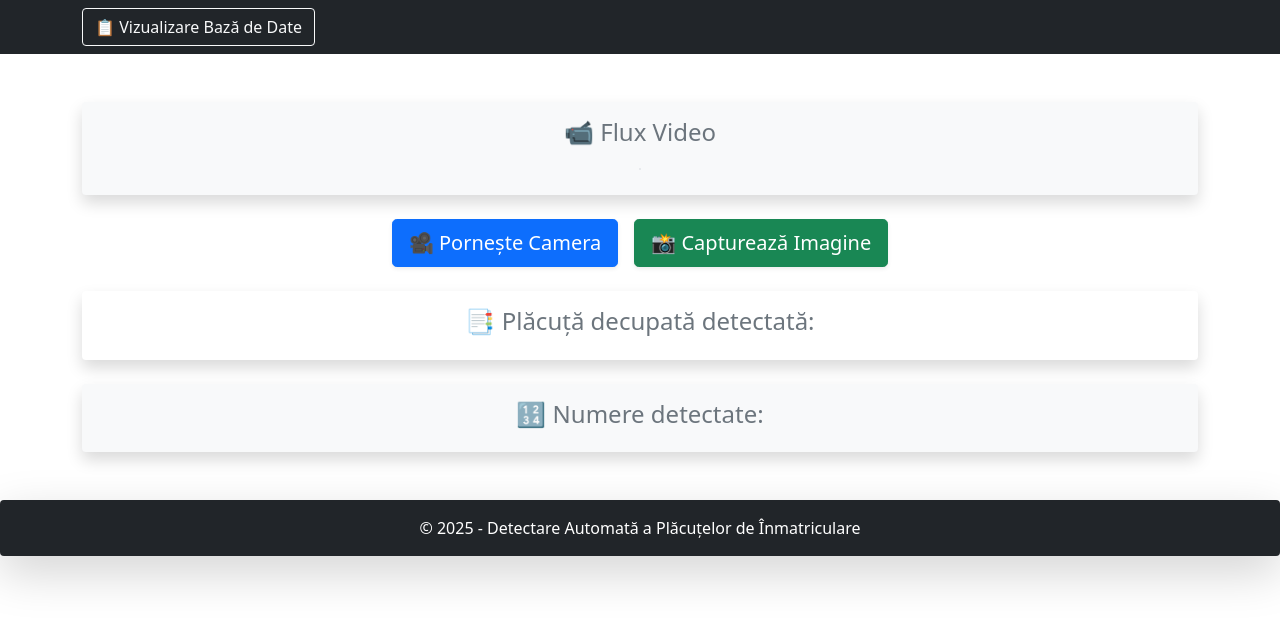
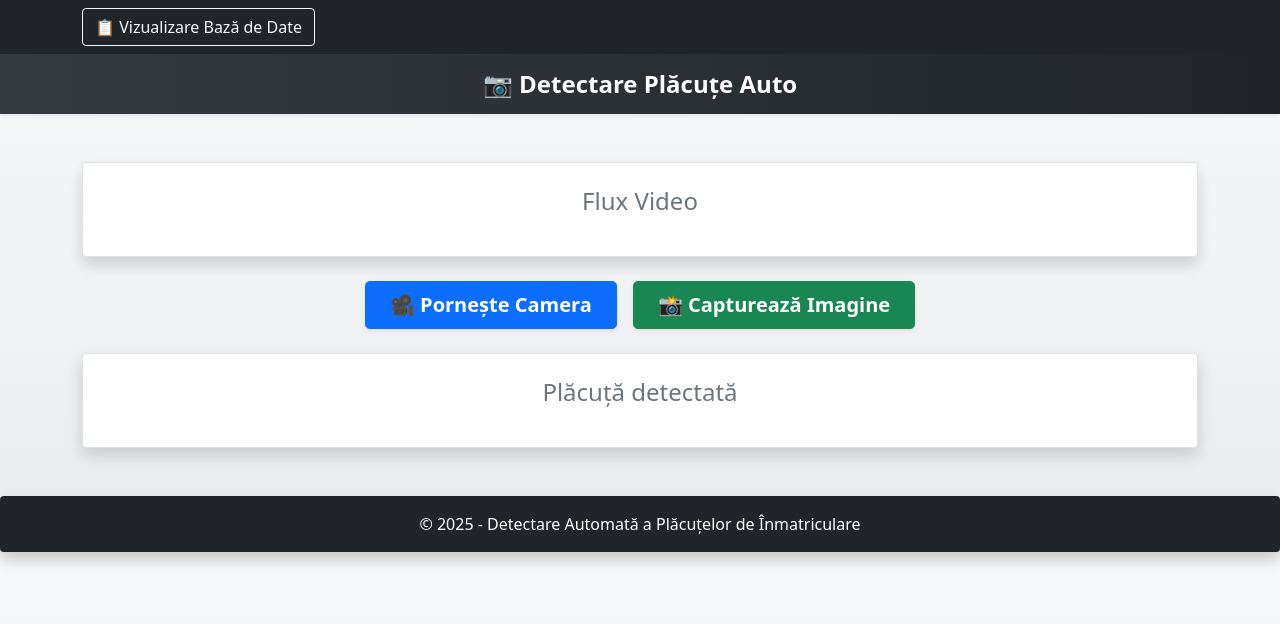
Before and after one commit to FlorinaTudor05/ANPR_System, a Flask app: page / in a window 1280 px wide. Shown: the top 624 px of the page. Run offline with Flask 3, Linux system fonts and the light colour scheme.

Commit message:
[.FT] - feat - add ocr

```diff
--- a/app.py
+++ b/app.py
@@ -1,82 +1,68 @@
 from flask import Flask, render_template, Response, jsonify, send_from_directory
 import cv2
+import numpy as np
+import tensorflow as tf
 import requests
-import numpy as np
 import os
 from datetime import datetime
 
 app = Flask(__name__)
 
-# URL-ul ESP32-CAM
+# Configurare directoare și URL ESP32-CAM
 ESP32_URL = "http://192.168.1.7/capture"
 IMAGE_FOLDER = "processed_images"
 os.makedirs(IMAGE_FOLDER, exist_ok=True)
-latest_processed_image = None  # Variabilă pentru a reține calea ultimei imagini prelucrate
+latest_processed_image = None
 
-def generate_frames():
-    """Preia cadrele de la ESP32-CAM și transmite fluxul video."""
-    while True:
-        try:
-            response = requests.get(ESP32_URL, stream=True, timeout=5)
-            if response.status_code == 200:
-                img_array = np.asarray(bytearray(response.content), dtype=np.uint8)
-                frame = cv2.imdecode(img_array, cv2.IMREAD_COLOR)
-                if frame is None:
-                    continue
+# Încarcă modelul antrenat MobileNet
+MODEL_PATH = r"C:\Users\Florina\Downloads\Module_5_WebApp_yolo\mobilnet.keras"
+model = tf.keras.models.load_model(MODEL_PATH)
 
-                # Convertire imagine pentru streaming
-                ret, buffer = cv2.imencode('.jpg', frame)
-                frame = buffer.tobytes()
-                yield (b'--frame\r\n'
-                       b'Content-Type: image/jpeg\r\n\r\n' + frame + b'\r\n')
-        except requests.exceptions.RequestException as e:
-            print(f"🚨 Eroare la conectare cu ESP32-CAM: {e}")
+# Etichetele claselor (cifre + litere)
+class_labels = "0123456789ABCDEFGHIJKLMNOPQRSTUVWXYZ"
 
-@app.route('/')
-def index():
-    return render_template('index.html')
+def classify_character(image):
+    """Clasifică un caracter folosind modelul MobileNet."""
+    image = cv2.cvtColor(image, cv2.COLOR_BGR2GRAY)
+    image = cv2.resize(image, (120, 120))
+    image = np.expand_dims(image, axis=-1)
+    image = np.repeat(image, 3, axis=-1)
+    image = np.expand_dims(image, axis=0)
+    image = image / 255.0
 
-@app.route('/video_feed')
-def video_feed():
-    """Returnează fluxul video pentru browser."""
-    return Response(generate_frames(), mimetype='multipart/x-mixed-replace; boundary=frame')
+    prediction = model.predict(image)
+    predicted_index = np.argmax(prediction)
 
-@app.route('/capture')
-def capture_image():
-    """Capturează o imagine de la ESP32-CAM, aplică procesare și returnează rezultatul."""
-    global latest_processed_image
-    try:
-        response = requests.get(ESP32_URL, stream=True, timeout=5)
-        if response.status_code == 200:
-            img_array = np.asarray(bytearray(response.content), dtype=np.uint8)
-            frame = cv2.imdecode(img_array, cv2.IMREAD_COLOR)
-            if frame is None:
-                return jsonify({"error": "Nu s-a putut prelua imaginea."})
+    return class_labels[predicted_index]
 
-            # Apelăm funcția de procesare a imaginii
-            processed_frame = process_plate_detection(frame)
+def recognize_plate(plate_image):
+    """Extrage și clasifică caracterele din plăcuță."""
+    gray = cv2.cvtColor(plate_image, cv2.COLOR_BGR2GRAY)
+    thresh = cv2.adaptiveThreshold(gray, 255, cv2.ADAPTIVE_THRESH_GAUSSIAN_C,
+                                   cv2.THRESH_BINARY_INV, 11, 2)
 
-            # Salvăm imaginea prelucrată
-            timestamp = datetime.now().strftime("%Y%m%d_%H%M%S")
-            latest_processed_image = os.path.join(IMAGE_FOLDER, f"processed_{timestamp}.jpg")
-            cv2.imwrite(latest_processed_image, processed_frame)
+    contours, _ = cv2.findContours(thresh, cv2.RETR_EXTERNAL, cv2.CHAIN_APPROX_SIMPLE)
 
-            return jsonify({"image": f"/get_processed_image?t={timestamp}"})
-        else:
-            return jsonify({"error": "Eroare la preluarea imaginii."})
-    except requests.exceptions.RequestException as e:
-        return jsonify({"error": f"Eroare la conectare cu ESP32-CAM: {e}"})
+    character_dimensions = (0.3 * plate_image.shape[0], 0.9 * plate_image.shape[0],
+                            0.02 * plate_image.shape[1], 0.25 * plate_image.shape[1])
+    min_height, max_height, min_width, max_width = character_dimensions
 
-@app.route('/get_processed_image')
-def get_processed_image():
-    """Returnează ultima imagine prelucrată."""
-    global latest_processed_image
-    if latest_processed_image and os.path.exists(latest_processed_image):
-        return send_from_directory(IMAGE_FOLDER, os.path.basename(latest_processed_image))
-    return jsonify({"error": "Nu există imagine prelucrată."})
+    char_positions = []
+
+    for contour in contours:
+        x, y, w, h = cv2.boundingRect(contour)
+
+        if min_width <= w <= max_width and min_height <= h <= max_height:
+            roi = plate_image[y:y+h, x:x+w]
+            char_positions.append((x, roi))
+
+    char_positions.sort(key=lambda x: x[0])
+    detected_text = "".join([classify_character(char[1]) for char in char_positions])
+
+    return detected_text
 
 def process_plate_detection(image):
-    """Aplica procesare pe imagine pentru detectarea plăcuței de înmatriculare."""
+    """Detectează plăcuța de înmatriculare și returnează regiunea decupată."""
     gray = cv2.cvtColor(image, cv2.COLOR_BGR2GRAY)
     blurred = cv2.GaussianBlur(gray, (5, 5), 0)
     edged = cv2.Canny(blurred, 50, 200)
@@ -87,11 +73,76 @@ def process_plate_detection(image):
     for contour in contours:
         x, y, w, h = cv2.boundingRect(contour)
         aspect_ratio = w / float(h)
-        if 2 < aspect_ratio < 6:  # Interval valid pentru plăcuțele de înmatriculare
+
+        if 2 < aspect_ratio < 6:
             plate = image[y:y+h, x:x+w]
-            return plate  # Returnăm doar plăcuța detectată
+            return plate
 
-    return image  # Dacă nu a fost detectată nicio plăcuță, returnăm imaginea originală
+    return None
+
+@app.route('/')
+def index():
+    return render_template('index.html')
+
+@app.route('/video_feed')
+def video_feed():
+    """Returnează fluxul video de la ESP32-CAM."""
+    def generate_frames():
+        while True:
+            try:
+                response = requests.get(ESP32_URL, stream=True, timeout=5)
+                if response.status_code == 200:
+                    img_array = np.asarray(bytearray(response.content), dtype=np.uint8)
+                    frame = cv2.imdecode(img_array, cv2.IMREAD_COLOR)
+                    if frame is None:
+                        continue
+
+                    ret, buffer = cv2.imencode('.jpg', frame)
+                    frame = buffer.tobytes()
+                    yield (b'--frame\r\n'
+                           b'Content-Type: image/jpeg\r\n\r\n' + frame + b'\r\n')
+            except requests.exceptions.RequestException:
+                continue
+
+    return Response(generate_frames(), mimetype='multipart/x-mixed-replace; boundary=frame')
+
+@app.route('/capture')
+def capture_image():
+    """Capturează imaginea, detectează plăcuța și aplică OCR."""
+    global latest_processed_image
+    try:
+        response = requests.get(ESP32_URL, stream=True, timeout=5)
+        if response.status_code == 200:
+            img_array = np.asarray(bytearray(response.content), dtype=np.uint8)
+            frame = cv2.imdecode(img_array, cv2.IMREAD_COLOR)
+            if frame is None:
+                return jsonify({"error": "Nu s-a putut prelua imaginea."})
+
+            plate_image = process_plate_detection(frame)
+            if plate_image is None:
+                return jsonify({"error": "Nu s-a detectat nicio plăcuță."})
+
+            plate_number = recognize_plate(plate_image)
+
+            cv2.putText(plate_image, plate_number, (10, 50),
+                        cv2.FONT_HERSHEY_SIMPLEX, 1, (0, 255, 0), 2)
+
+            timestamp = datetime.now().strftime("%Y%m%d_%H%M%S")
+            latest_processed_image = os.path.join(IMAGE_FOLDER, f"plate_{timestamp}.jpg")
+            cv2.imwrite(latest_processed_image, plate_image)
+
+            return jsonify({"image": f"/get_processed_image?t={timestamp}", "plate": plate_number})
+        else:
+            return jsonify({"error": "Eroare la preluarea imaginii."})
+    except requests.exceptions.RequestException as e:
+        return jsonify({"error": f"Eroare la conectare cu ESP32-CAM: {e}"})
+
+@app.route('/get_processed_image')
+def get_processed_image():
+    """Returnează ultima imagine prelucrată."""
+    if latest_processed_image and os.path.exists(latest_processed_image):
+        return send_from_directory(IMAGE_FOLDER, os.path.basename(latest_processed_image))
+    return jsonify({"error": "Nu există imagine prelucrată."})
 
 if __name__ == "__main__":
     app.run(debug=True, threaded=True)
--- a/templates/index.html
+++ b/templates/index.html
@@ -1,29 +1,38 @@
 {% extends 'layout.html' %}
 
 {% block body %}
+
+<!-- Navbar Bootstrap subțire cu gradient -->
+<nav class="navbar navbar-expand-lg shadow-sm" style="background: linear-gradient(to right, #343a40, #212529); height: 60px;">
+    <div class="container">
+        <a class="navbar-brand mx-auto text-white fw-bold fs-4">
+            📷 Detectare Plăcuțe Auto
+        </a>
+    </div>
+</nav>
+
 <div class="container text-center mt-5">
     <!-- Flux video -->
-    <div class="mt-4 p-3 bg-light shadow rounded">
-        <h4 class="text-secondary">📹 Flux Video</h4>
-        <img id="videoFeed" src="" class="border rounded img-fluid shadow-lg" width="60%">
+    <div class="mt-4 p-4 bg-white shadow rounded border">
+        <h4 class="text-secondary mb-3"><i class="fas fa-video"></i> Flux Video</h4>
+        <img id="videoFeed" src="" class="border rounded img-fluid shadow-lg" width="60%" style="display: none;">
     </div>
 
     <!-- Butoane -->
     <div class="mt-4 d-flex justify-content-center gap-3">
-        <button id="toggleCamera" class="btn btn-lg btn-primary shadow-sm">🎥 Pornește Camera</button>
-        <button id="captureButton" class="btn btn-lg btn-success shadow-sm">📸 Capturează Imagine</button>
+        <button id="toggleCamera" class="btn btn-lg btn-primary shadow-sm fw-bold px-4">
+            🎥 Pornește Camera
+        </button>
+        <button id="captureButton" class="btn btn-lg btn-success shadow-sm fw-bold px-4">
+            📸 Capturează Imagine
+        </button>
     </div>
 
     <!-- Imaginea prelucrată -->
-    <div class="mt-4 p-3 bg-white shadow rounded">
-        <h4 class="text-secondary">📑 Plăcuță decupată detectată:</h4>
+    <div class="mt-4 p-4 bg-white shadow rounded border">
+        <h4 class="text-secondary mb-3"><i class="fas fa-file-image"></i> Plăcuță detectată</h4>
         <img id="processedImage" src="" class="border rounded img-fluid shadow-lg" width="40%" style="display: none;">
-    </div>
-
-    <!-- Lista numerelor detectate -->
-    <div class="mt-4 p-3 bg-light shadow rounded">
-        <h4 class="text-secondary">🔢 Numere detectate:</h4>
-        <ul id="capturedPlates" class="list-group"></ul>
+        <p id="plateNumber" class="fw-bold text-primary mt-3 fs-4"></p>
     </div>
 </div>
 
@@ -31,20 +40,39 @@
     <p class="mb-0">&copy; 2025 - Detectare Automată a Plăcuțelor de Înmatriculare</p>
 </footer>
 
+<!-- Stiluri CSS pentru un aspect mai modern -->
+<style>
+    body {
+        background: linear-gradient(to bottom, #f8f9fa, #e9ecef);
+    }
+    .btn {
+        transition: 0.3s;
+    }
+    .btn:hover {
+        transform: scale(1.05);
+    }
+    .shadow-lg {
+        box-shadow: 0px 8px 16px rgba(0, 0, 0, 0.2) !important;
+    }
+    .border {
+        border: 1px solid #dee2e6 !important;
+    }
+</style>
+
 <script>
     let cameraRunning = false;
     let videoFeed = document.getElementById("videoFeed");
     let toggleButton = document.getElementById("toggleCamera");
     let captureButton = document.getElementById("captureButton");
     let processedImage = document.getElementById("processedImage");
-    let detectedPlatesList = document.getElementById("capturedPlates");
+    let plateNumber = document.getElementById("plateNumber");
 
+    // Funcția pentru pornirea/oprirea camerei
     toggleButton.addEventListener("click", function() {
         if (cameraRunning) {
             videoFeed.src = "";
             videoFeed.style.display = "none";
             toggleButton.innerText = "🎥 Pornește Camera";
-            processedImage.style.display = "none";
         } else {
             videoFeed.src = "/video_feed";
             videoFeed.style.display = "block";
@@ -53,36 +81,24 @@
         cameraRunning = !cameraRunning;
     });
 
+    // Funcția pentru capturarea imaginii și afișarea plăcuței detectate
     captureButton.addEventListener("click", async function() {
         let response = await fetch("/capture");
         let data = await response.json();
         if (data.image) {
             processedImage.src = data.image + "?t=" + new Date().getTime();
             processedImage.style.display = "block";
+            plateNumber.innerText = `Număr detectat: ${data.plate}`;
+
+            // Oprire automată a fluxului video
             videoFeed.src = "";
             videoFeed.style.display = "none";
             toggleButton.innerText = "🎥 Pornește Camera";
             cameraRunning = false;
         } else {
-            alert("Eroare la capturarea imaginii!");
+            alert("❌ Eroare la capturarea imaginii!");
         }
     });
+</script>
 
-    function startPlateUpdates() {
-        setInterval(async () => {
-            let response = await fetch("/get_detected_plates");
-            let plates = await response.json();
-            detectedPlatesList.innerHTML = "";
-
-            plates.forEach(plate => {
-                let listItem = document.createElement("li");
-                listItem.className = "list-group-item list-group-item-light fw-bold";
-                listItem.innerText = `${plate.number} - ${plate.status}`;
-                detectedPlatesList.appendChild(listItem);
-            });
-        }, 2000);
-    }
-
-    startPlateUpdates();
-</script>
 {% endblock %}
```
Also changed, not shown: 1 other file.
